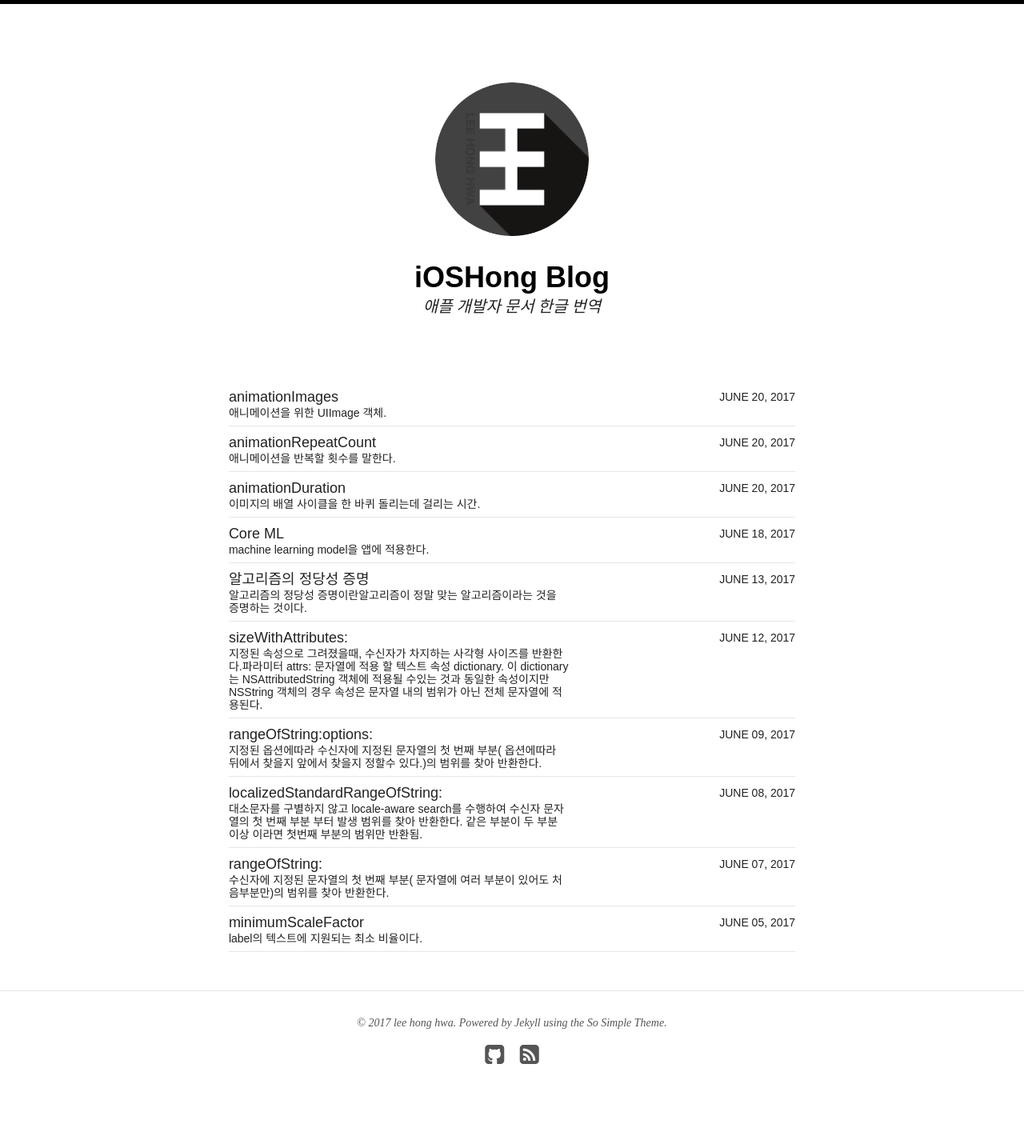
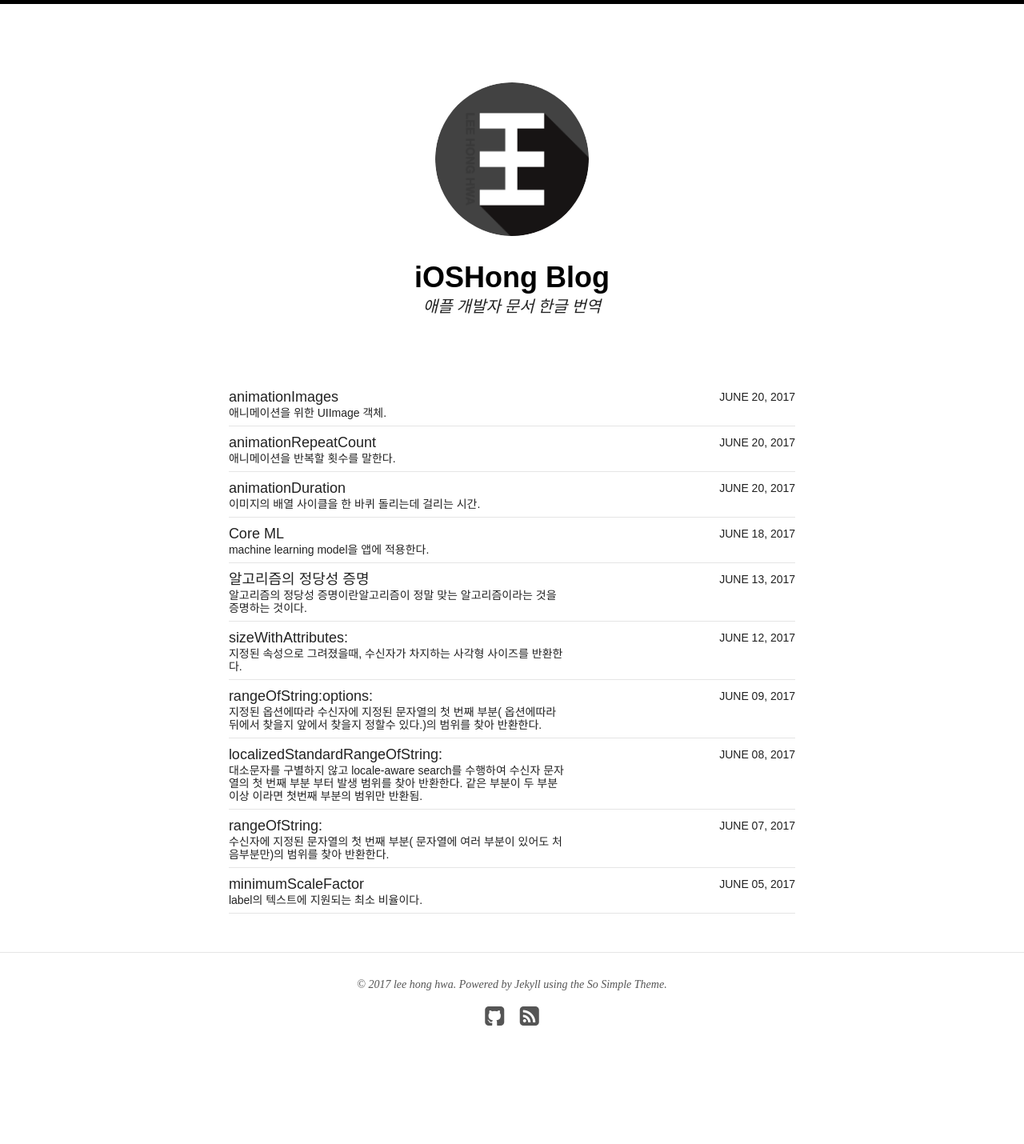
Before and after one commit to LeeHongHwa/leehonghwa.github.io, a Jekyll site: the page built from index.html, in a window 1280 px wide. Shown: the whole page at 80% size. Built offline with Jekyll 4.4.1, drawn with Linux system fonts in a browser that asks for light colours; nearby versions of some CDN libraries; after the commit the page ends 1382 px from its top, so only the background shows below that; part of the change alters nothing that is shown.

```diff
--- a/_posts/blog/2017-06-10-sizeWithAttributes.md
+++ b/_posts/blog/2017-06-10-sizeWithAttributes.md
@@ -3,13 +3,15 @@ layout: post
 title: "sizeWithAttributes:"
 modified:
 categories: blog
-excerpt:
+excerpt: 지정된 속성으로 그려졌을때, 수신자가 차지하는 사각형 사이즈를 반환한다.
 tags: [NSString, Instance Method]
 image:
-  feature:
+feature:
 date: 2017-06-13T00:03:00+09:00
 ---
+
 **지정된 속성으로 그려졌을때, 수신자가 차지하는 사각형 사이즈를 반환한다.**
+
 ---
 ### 파라미터
  - **attrs:** 문자열에 적용 할 텍스트 속성 dictionary. 이 dictionary는 NSAttributedString 객체에 적용될 수있는 것과 동일한 속성이지만 NSString 객체의 경우 속성은 문자열 내의 범위가 아닌 전체 문자열에 적용된다.
```
Also changed, not shown: _posts/blog/2017-06-18-CoreML.md (+2 -0 lines).
